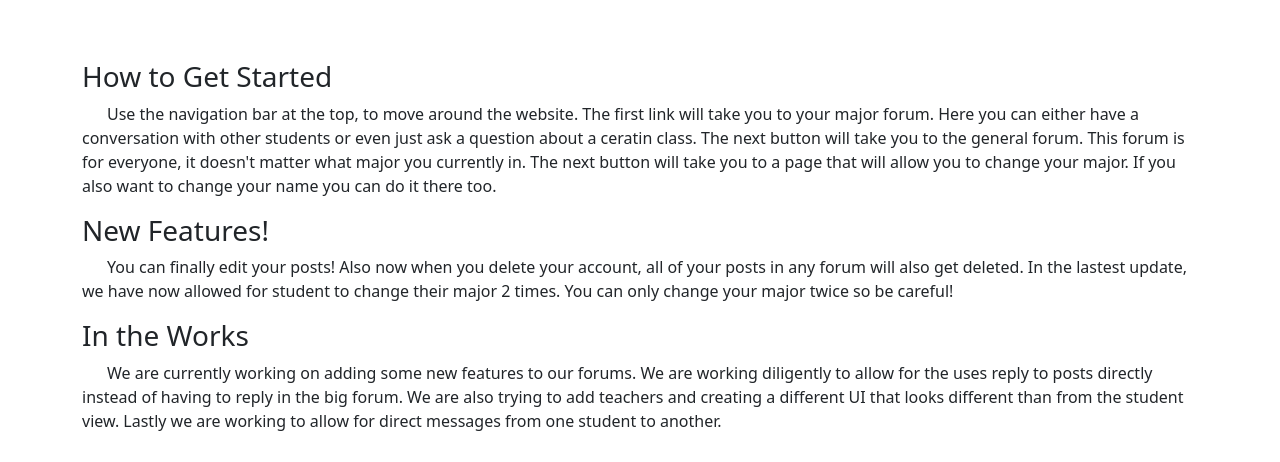
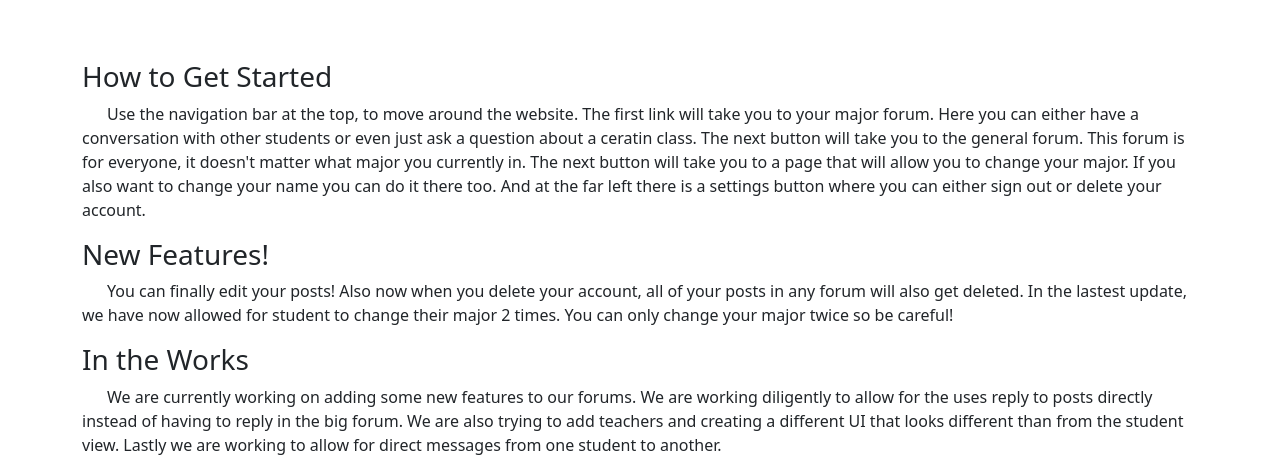
Before and after one commit to JensenLobo/StudyBuddies, a Flask app: page /profileIndex in a window 1280 px wide. Shown: the part 212-674 px from the top of the page. Run offline with Flask 3, Linux system fonts and the light colour scheme; the visitor is signed in with stand-in values (Sample User, id 1); some libraries are stand-ins or nearby versions.

Commit message:
wrapping up

```diff
--- a/templates/profileIndex.html
+++ b/templates/profileIndex.html
@@ -67,7 +67,7 @@
             {% endif %}
   {% endwith %}
     <h3>How to Get Started</h3>
-    <p class="indent">Use the navigation bar at the top, to move around the website. The first link will take you to your major forum. Here you can either have a conversation with other students or even just ask a question about a ceratin class. The next button will take you to the general forum. This forum is for everyone, it doesn't matter what major you currently in. The next button will take you to a page that will allow you to change your major. If you also want to change your name you can do it there too. </p>
+    <p class="indent">Use the navigation bar at the top, to move around the website. The first link will take you to your major forum. Here you can either have a conversation with other students or even just ask a question about a ceratin class. The next button will take you to the general forum. This forum is for everyone, it doesn't matter what major you currently in. The next button will take you to a page that will allow you to change your major. If you also want to change your name you can do it there too. And at the far left there is a settings button where you can either sign out or delete your account. </p>
     <h3>New Features!</h3>
     <p class="indent">You can finally edit your posts! Also now when you delete your account, all of your posts in any forum will also get deleted. In the lastest update, we have now allowed for student to change their major 2 times. You can only change your major twice so be careful!</p>
     <h3>In the Works</h3>
```
